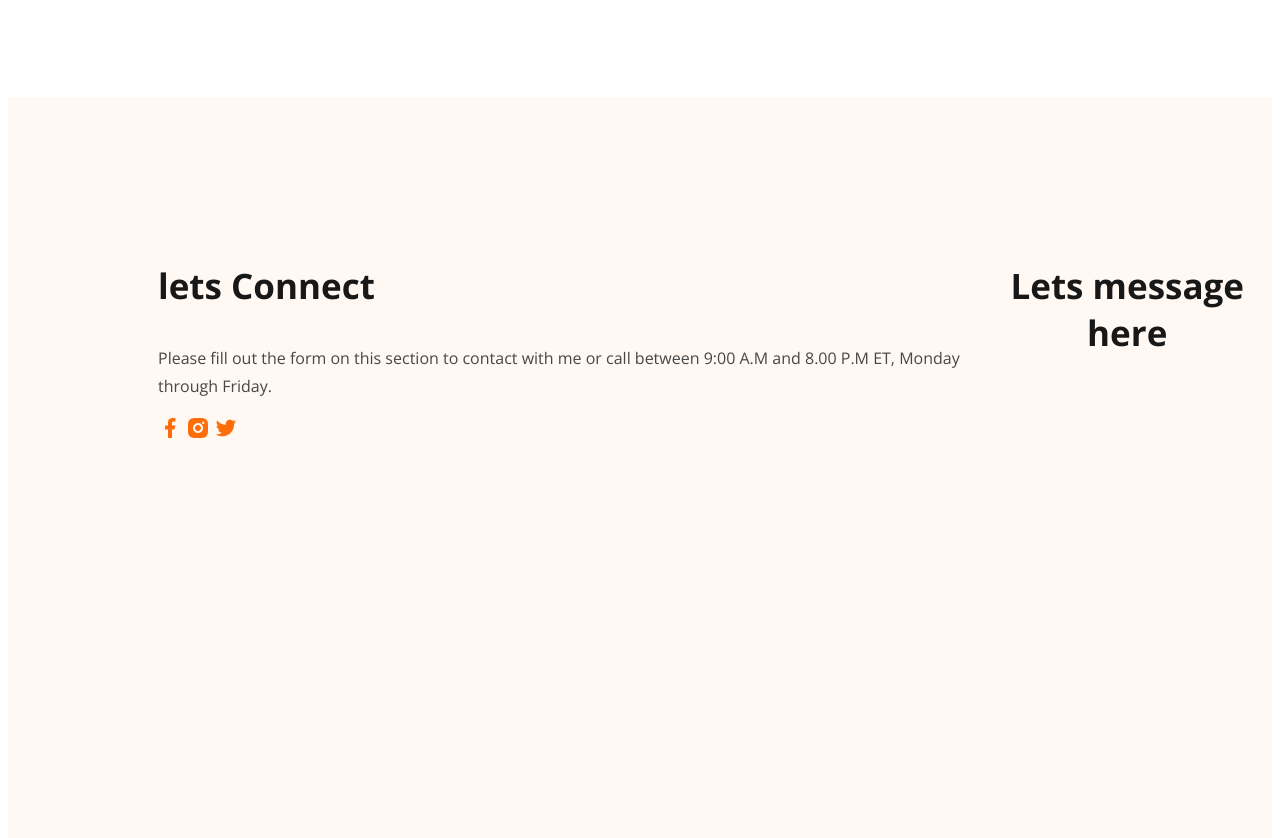
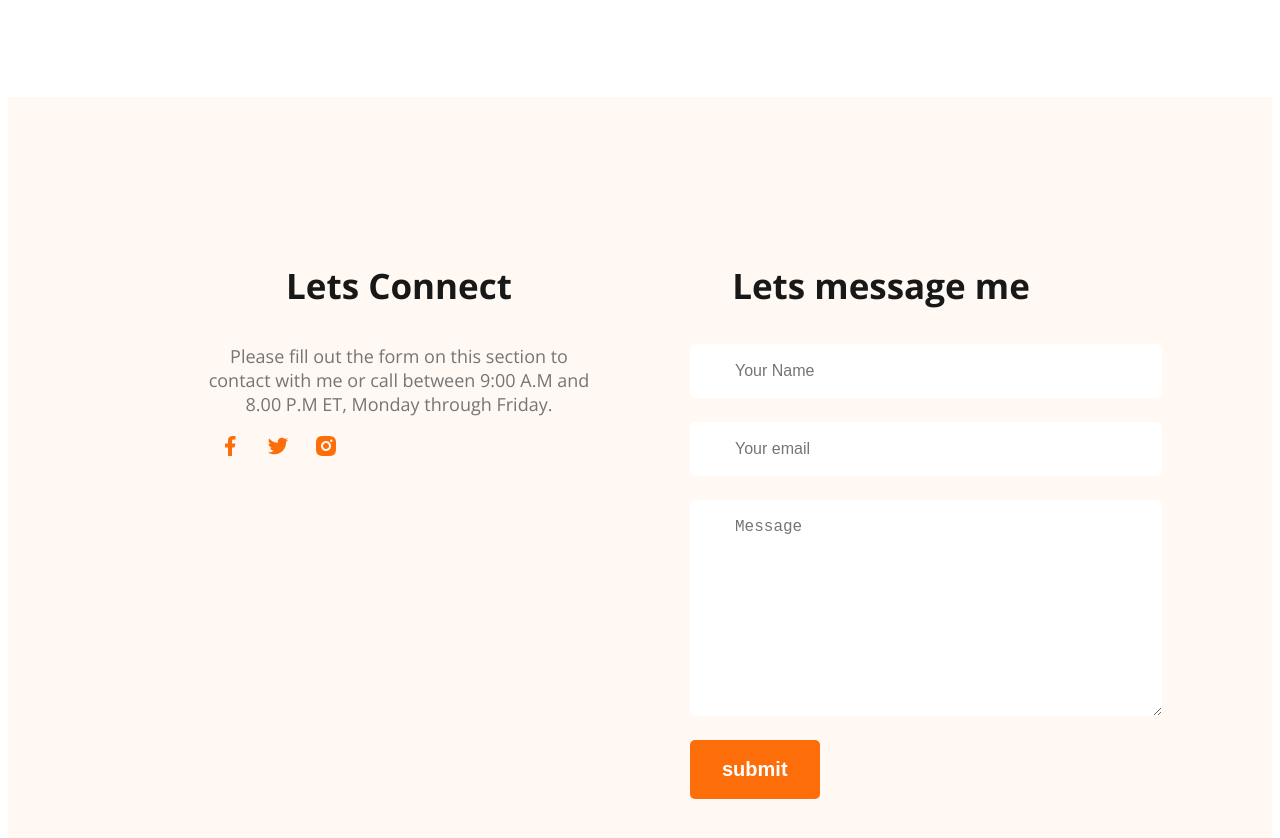
Before and after one commit to Mobarekul/web-developer-portfolio, a plain HTML site: page index.html in a window 1280 px wide. Shown: the part 3011-3849 px from the top of the page. Drawn offline with nearby package versions, Linux system fonts and the light colour scheme.

Commit message:
Footer form

```diff
--- a/index.html
+++ b/index.html
@@ -174,20 +174,29 @@
 
   </main>
   <footer>
-    <div class="connect">
-      <h3 class="cnt">lets Connect</h3>
-      <p class="pnt">Please fill out the form on this section to contact with me or call between 9:00 A.M and 8.00 P.M
-        ET, Monday
-        through Friday.</p>
-      <div class="icon">
+    <div class="footer-column">
+      <h3 class="section-title">Lets Connect</h3>
+      <p class="section-description">
+        Please fill out the form on this section to contact with me or call between 9:00 A.M and 8.00 P.M ET, Monday
+        through Friday.
+      </p>
+      <div class="s-icon">
         <a href=""><img src="./images/icons/facebook.png" alt=""></a>
+        <a href=""><img src="./images/icons/twitter.png" alt=""></a>
         <a href=""><img src="./images/icons/insta.png" alt=""></a>
-        <a href=""><img src="./images/icons/twitter.png" alt=""></a>
+
       </div>
 
     </div>
-    <div class="message">
-      <h3 class="msg">Lets message here</h3>
+    <div class="footer-column">
+      <h3 class="section-title">Lets message me</h3>
+      <form class="contact" action="">
+        <input class="txt" type="text" placeholder="Your Name">
+        <input type="email" placeholder="Your email">
+        <textarea placeholder="Message" name="" id="" cols="30" rows="10"></textarea>
+        <input class="btn-primary" type="submit" value="submit">
+      </form>
+
     </div>
 
   </footer>
--- a/style.css
+++ b/style.css
@@ -139,9 +139,9 @@ main section {
   padding: 10px;
 }
 .skills {
-  background-color: rgba(219, 223, 223, 0.651);
   border-radius: 5px;
-  box-shadow: 0px 6px 50px 0px rgba(237, 243, 243, 0.863);
+  background: #fff;
+  box-shadow: 0px 6px 50px 0px rgba(0, 0, 0, 0.06);
 }
 /* CV section */
 .resume-container {
@@ -193,36 +193,31 @@ main section {
   text-align: center;
   margin: 50px 50px;
 }
+/* Footer style */
 footer {
   display: flex;
-  justify-content: space-around;
   background-color: #fff8f3;
+  padding: 130px 200px;
   margin-top: 100px;
-  padding-top: 130px;
-  padding-bottom: 500px;
-  padding-left: 150px;
+  gap: 100px;
 }
-.cnt {
-  color: var(--dark-01, #181818);
+.footer-column {
+  width: 50%;
+}
+form input[type="text"],
+input[type="email"],
+textarea {
+  display: block;
 
-  font-size: 35px;
-
-  font-weight: 700;
+  margin-bottom: 24px;
+  padding: 18px 45px;
+  color: var(--dark-03, #757575);
+  font-size: 16px;
+  border: none;
+  border-radius: 5px;
+  background: var(--white-color, #fff);
+  width: 100%;
 }
-.pnt {
-  color: var(--dark-02, #474747);
-
-  font-size: 16px;
-
-  font-weight: 400;
-  line-height: 28px;
+.s-icon a {
+  margin: 10px;
 }
-.msg {
-  color: var(--dark-01, #181818);
-  text-align: center;
-  font-family: Open Sans;
-  font-size: 35px;
-  font-style: normal;
-  font-weight: 700;
-  line-height: normal;
-}
```
